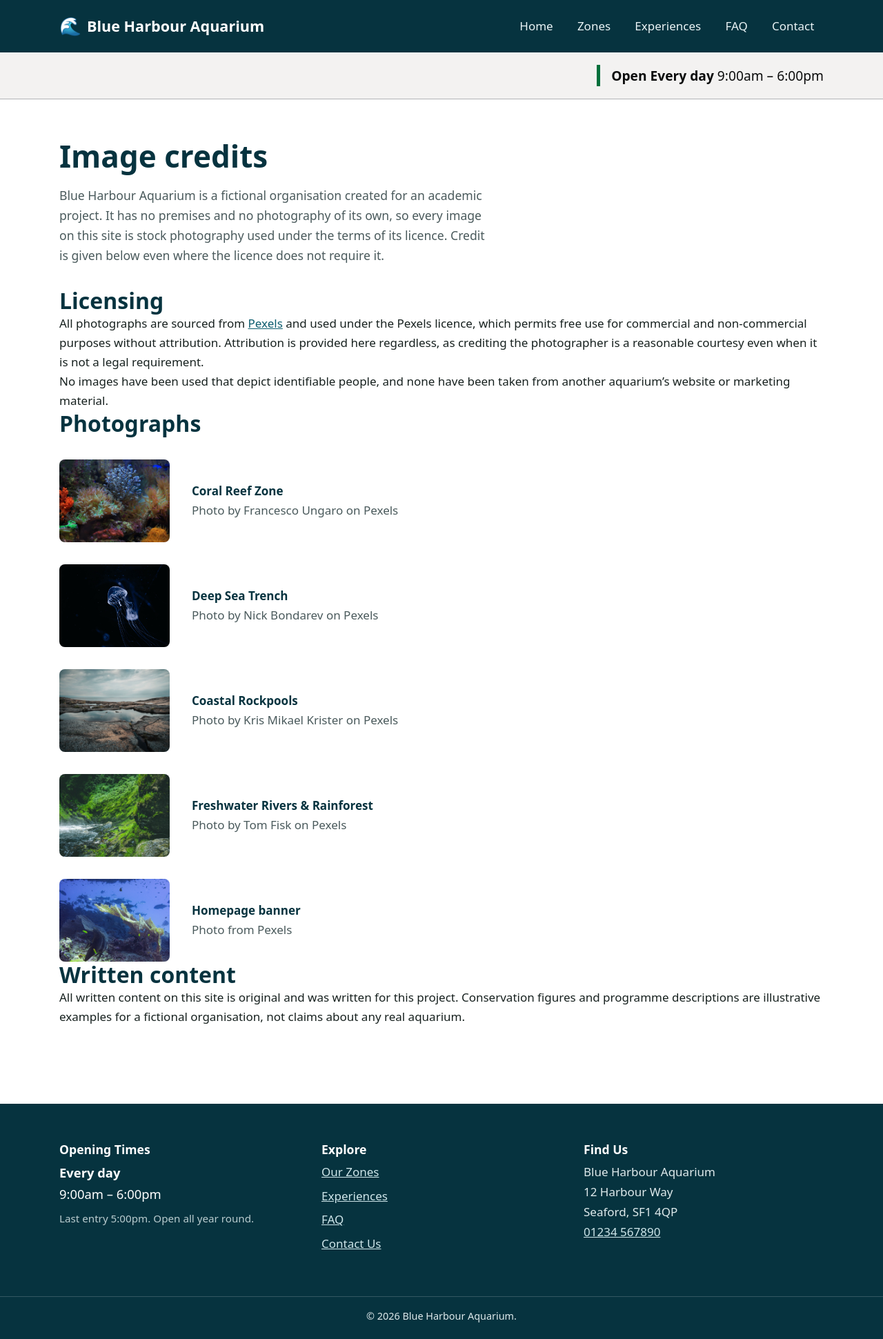
After one commit to mariusiordan/Aquarium-World, a Node server app: page /credits in a window 1280 px wide. The commit adds this page. Shown: the whole page at 69% size. Run offline with Node 20, Linux system fonts and the light colour scheme; data comes from the database, SQL or seed files in the repository; some libraries are stand-ins or nearby versions.

Commit message:
feat: add Pexels photography with alt text, lazy loading and credits page

```diff
--- a/index.mjs
+++ b/index.mjs
@@ -194,6 +194,19 @@ app.post('/contact', async (req, res, next) => {
   }
 });
 
+app.get('/credits', async (req, res, next) => {
+  try {
+    const zones = await getAllZones();
+    res.render('pages/credits', {
+      pageTitle: 'Image credits',
+      pageDescription: 'Photography credits and licensing information for images used on this website.',
+      zones
+    });
+  } catch (err) {
+    next(err);
+  }
+});
+
 app.use((req, res) => {
   res.status(404).render('pages/404', {
     pageTitle: 'Page not found',
--- a/public/css/style.css
+++ b/public/css/style.css
@@ -800,3 +800,49 @@ a:hover { color: var(--deep); }
 }
 
 .contact-alt h2 { font-size: 1.15rem; margin-bottom: var(--space-sm); }
+
+.hero, .zone-hero { position: relative; overflow: hidden; }
+
+.hero__image, .zone-hero__image {
+  position: absolute;
+  inset: 0;
+  width: 100%;
+  height: 100%;
+  object-fit: cover;
+  opacity: 0.35;
+}
+
+.hero__inner, .zone-hero__inner { position: relative; }
+
+.zone-card__media, .zone-list__media {
+  width: 100%;
+  height: auto;
+  aspect-ratio: 4 / 3;
+  object-fit: cover;
+}
+
+.zone-list__media { border-radius: var(--radius); }
+
+.credit-list { display: grid; gap: var(--space-lg); margin-top: var(--space-lg); }
+
+.credit {
+  display: grid;
+  grid-template-columns: 160px 1fr;
+  gap: var(--space-lg);
+  align-items: center;
+}
+
+@media (max-width: 30em) {
+  .credit { grid-template-columns: 1fr; }
+}
+
+.credit__thumb {
+  width: 100%;
+  height: auto;
+  aspect-ratio: 4 / 3;
+  object-fit: cover;
+  border-radius: var(--radius);
+}
+
+.credit__usage { font-weight: 600; color: var(--deep); }
+.credit__source { color: var(--muted); }
--- /dev/null
+++ b/views/pages/credits.ejs
@@ -0,0 +1,73 @@
+<!DOCTYPE html>
+<html lang="en">
+<head>
+  <%- include('../partials/head') %>
+</head>
+<body>
+  <%- include('../partials/header') %>
+
+  <main id="main-content" class="page">
+    <h1>Image credits</h1>
+    <p class="section-lead">
+      Blue Harbour Aquarium is a fictional organisation created for an academic
+      project. It has no premises and no photography of its own, so every image
+      on this site is stock photography used under the terms of its licence.
+      Credit is given below even where the licence does not require it.
+    </p>
+
+    <section aria-labelledby="licence-heading">
+      <h2 id="licence-heading">Licensing</h2>
+      <p>
+        All photographs are sourced from <a href="https://www.pexels.com">Pexels</a>
+        and used under the Pexels licence, which permits free use for commercial and
+        non-commercial purposes without attribution. Attribution is provided here
+        regardless, as crediting the photographer is a reasonable courtesy even when
+        it is not a legal requirement.
+      </p>
+      <p>
+        No images have been used that depict identifiable people, and none have been
+        taken from another aquarium&rsquo;s website or marketing material.
+      </p>
+    </section>
+
+    <section aria-labelledby="photographs-heading">
+      <h2 id="photographs-heading">Photographs</h2>
+      <ul class="credit-list">
+        <% zones.forEach(zone => { %>
+          <li class="credit">
+            <img class="credit__thumb"
+                 src="/images/<%= zone.image_file %>"
+                 alt=""
+                 loading="lazy"
+                 width="160" height="120">
+            <div>
+              <p class="credit__usage"><%= zone.name %></p>
+              <p class="credit__source"><%= zone.image_credit %></p>
+            </div>
+          </li>
+        <% }) %>
+        <li class="credit">
+          <img class="credit__thumb" src="/images/hero.jpg" alt=""
+               loading="lazy" width="160" height="120">
+          <div>
+            <p class="credit__usage">Homepage banner</p>
+            <p class="credit__source">Photo from Pexels</p>
+          </div>
+        </li>
+      </ul>
+    </section>
+
+    <section aria-labelledby="content-heading">
+      <h2 id="content-heading">Written content</h2>
+      <p>
+        All written content on this site is original and was written for this project.
+        Conservation figures and programme descriptions are illustrative examples for a
+        fictional organisation, not claims about any real aquarium.
+      </p>
+    </section>
+
+  </main>
+
+  <%- include('../partials/footer') %>
+</body>
+</html>
--- a/views/pages/zone.ejs
+++ b/views/pages/zone.ejs
@@ -22,7 +22,8 @@
       </div>
     </nav>
 
-    <header class="zone-hero zone-card--<%= zone.slug %>">
+       <header class="zone-hero zone-card--<%= zone.slug %>">
+      <img class="zone-hero__image" src="/images/<%= zone.image_file %>" alt="">
       <div class="page zone-hero__inner">
         <p class="zone-hero__eyebrow"><%= zone.tagline %></p>
         <h1><%= zone.name %></h1>
```
Also changed, not shown: views/pages/home.ejs (+8 -3 lines), views/pages/zones.ejs (+7 -3 lines), public/images/coral-reef.jpg (added), public/images/deep-sea.jpg (added), public/images/hero.jpg (added), public/images/rivers-rainforest.jpg (added), public/images/rockpools.jpg (added).
